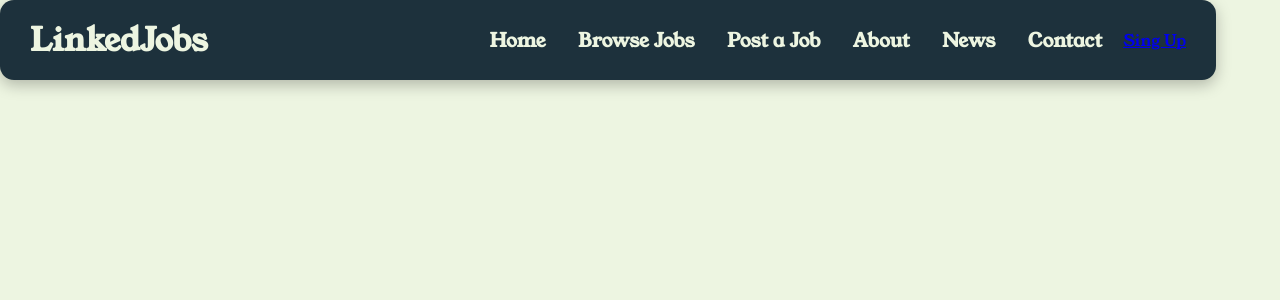
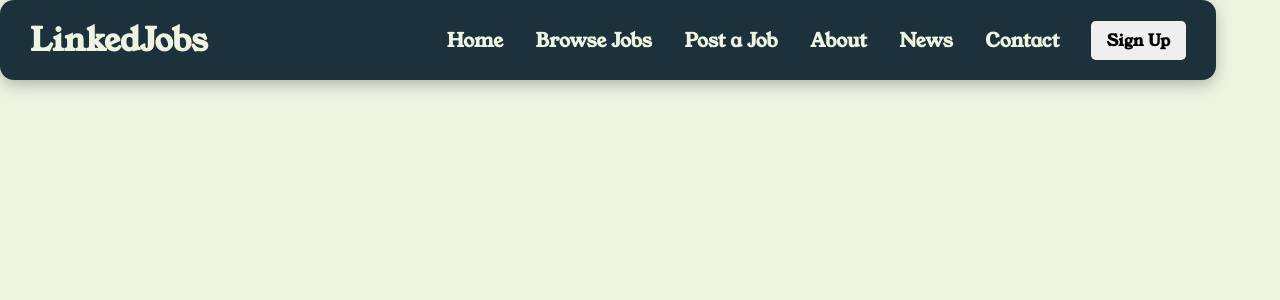
Before and after one commit to KornyIsDeveloping/LinkedJobs, a React (Create React App) app in the folder linkedjobs/: page / in a window 1280 px wide. Shown: the top 300 px of the page. Built offline with nearby package versions, Linux system fonts and the light colour scheme.

Commit message:
navbar design

```diff
--- a/linkedjobs/src/components/navbar/Navbar.css
+++ b/linkedjobs/src/components/navbar/Navbar.css
@@ -22,7 +22,7 @@
 
 .navbar-menu {
     display: grid;
-    grid-template-columns: repeat(7, auto);
+    grid-template-columns: repeat(8, auto);
     grid-gap: 10px;
     align-items: center;
     list-style: none;
@@ -35,4 +35,33 @@
     color: #edf5e1;
     padding-right: 0.7rem;
     padding-left: 0.7rem;
+    transition: 0.3s ease-in-out;
 }
+
+.nav-links:hover {
+    color: aqua;
+    transition: all 0.2s ease-in-out;
+}
+
+.nav-links-mobile {
+    display: none;
+}
+
+button {
+    padding-top: 0.5rem;
+    padding-bottom: 0.5rem;
+    padding-right: 1rem;
+    padding-left: 1rem;
+    border: none;
+    white-space: nowrap; /* show the button in one line */
+    border-radius: 0.3rem;
+    font-size: 1rem;
+    font-weight: 600;
+    cursor: pointer;
+    transition: 0.2s ease-in-out;
+}
+
+button:hover {
+    background-color: #F6733A;
+    color: #edf5e1;
+}
--- a/linkedjobs/src/components/navbar/Navbar.js
+++ b/linkedjobs/src/components/navbar/Navbar.js
@@ -34,6 +34,7 @@ class Navbar extends Component{
                         <Link>Contact</Link>
                         <Link>Sign Up</Link>
                     </li> */}
+                    <button>Sign Up</button>
                 </ul>
             </nav>
         )
```
